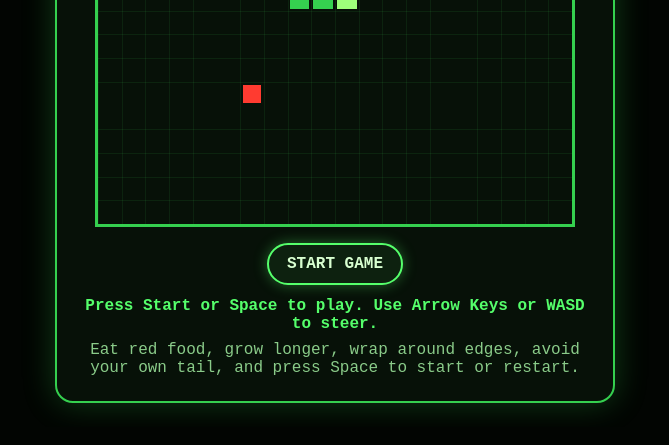
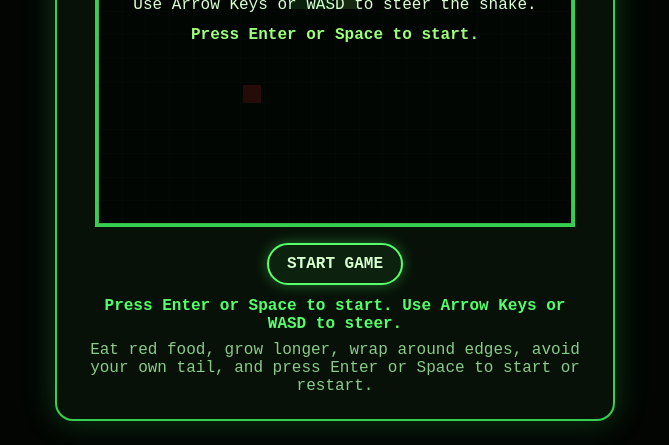
Before and after one commit to ifahrentholz/herdr-workflow-test, a website with bundled scripts: page index.html in a window 1280 px wide. Shown: the part 397-842 px from the top of the page, without its empty margins (305-974 px from the left). Built offline with nearby package versions, Linux system fonts and the light colour scheme.

Commit message:
feat: add start and game over flow

```diff
--- a/app.js
+++ b/app.js
@@ -2,14 +2,53 @@ import { createGame, directionFromKey } from './snake-core.js';
 
 export function statusMessage(state) {
   if (state.status === 'ready') {
-    return 'Press Start or Space to play. Use Arrow Keys or WASD to steer.';
+    return 'Press Enter or Space to start. Use Arrow Keys or WASD to steer.';
   }
 
   if (state.status === 'game-over') {
-    return `Game Over — Final Score ${state.score}. Press Restart or Space to play again.`;
+    return `Game Over — Final Score ${state.score}. Press Enter or Space to restart.`;
   }
 
   return 'Playing — use Arrow Keys or WASD';
+}
+
+export function gameFlowScreen(state) {
+  if (state.status === 'ready') {
+    return {
+      screen: 'start',
+      title: 'Ready to play?',
+      message: 'Use Arrow Keys or WASD to steer the snake.',
+      instruction: 'Press Enter or Space to start.',
+      isOverlayVisible: true,
+    };
+  }
+
+  if (state.status === 'game-over') {
+    return {
+      screen: 'game-over',
+      title: 'Game Over',
+      message: `Final Score: ${state.score}`,
+      instruction: 'Press Enter or Space to restart.',
+      isOverlayVisible: true,
+    };
+  }
+
+  return {
+    screen: 'game',
+    title: '',
+    message: '',
+    instruction: '',
+    isOverlayVisible: false,
+  };
+}
+
+export function isStartOrRestartKey(event) {
+  return (
+    event.code === 'Enter'
+    || event.key === 'Enter'
+    || event.code === 'Space'
+    || event.key === ' '
+  );
 }
 
 export function primaryActionLabel(state) {
@@ -72,6 +111,10 @@ function bootstrap() {
   const highscore = document.querySelector('[data-highscore]');
   const status = document.querySelector('[data-status]');
   const action = document.querySelector('[data-game-action]');
+  const flowOverlay = document.querySelector('[data-flow-overlay]');
+  const flowTitle = document.querySelector('[data-flow-title]');
+  const flowMessage = document.querySelector('[data-flow-message]');
+  const flowInstruction = document.querySelector('[data-flow-instruction]');
 
   if (!canvas || !score || !highscore || !status || !action) {
     return;
@@ -89,6 +132,16 @@ function bootstrap() {
     status.textContent = statusMessage(game.state);
     action.textContent = primaryActionLabel(game.state);
     action.disabled = game.state.status === 'playing';
+
+    const flowScreen = gameFlowScreen(game.state);
+    if (flowOverlay && flowTitle && flowMessage && flowInstruction) {
+      flowOverlay.hidden = !flowScreen.isOverlayVisible;
+      flowOverlay.dataset.screen = flowScreen.screen;
+      flowTitle.textContent = flowScreen.title;
+      flowMessage.textContent = flowScreen.message;
+      flowInstruction.textContent = flowScreen.instruction;
+    }
+
     drawGame(context, game.state);
   }
 
@@ -105,7 +158,7 @@ function bootstrap() {
   action.addEventListener('click', runPrimaryAction);
 
   window.addEventListener('keydown', (event) => {
-    if (event.code === 'Space' || event.key === ' ') {
+    if (isStartOrRestartKey(event)) {
       event.preventDefault();
       runPrimaryAction();
       return;
--- a/index.html
+++ b/index.html
@@ -20,13 +20,20 @@
         </div>
       </div>
 
-      <canvas data-game-canvas aria-label="20 by 20 Snake game board"></canvas>
+      <div class="game-board-frame">
+        <canvas data-game-canvas aria-label="20 by 20 Snake game board"></canvas>
+        <section class="flow-overlay" data-flow-overlay data-screen="start" aria-live="polite">
+          <h2 data-flow-title>Ready to play?</h2>
+          <p data-flow-message>Use Arrow Keys or WASD to steer the snake.</p>
+          <p data-flow-instruction>Press Enter or Space to start.</p>
+        </section>
+      </div>
 
       <div class="controls">
         <button class="game-action" type="button" data-game-action>Start Game</button>
       </div>
-      <p class="status" data-status>Press Start or Space to play. Use Arrow Keys or WASD to steer.</p>
-      <p class="help">Eat red food, grow longer, wrap around edges, avoid your own tail, and press Space to start or restart.</p>
+      <p class="status" data-status>Press Enter or Space to start. Use Arrow Keys or WASD to steer.</p>
+      <p class="help">Eat red food, grow longer, wrap around edges, avoid your own tail, and press Enter or Space to start or restart.</p>
     </main>
   </body>
 </html>
--- a/styles.css
+++ b/styles.css
@@ -73,15 +73,54 @@ h1 {
   white-space: nowrap;
 }
 
+.game-board-frame {
+  position: relative;
+  width: 100%;
+  max-width: 480px;
+  margin: 0 auto 16px;
+}
+
 canvas {
   display: block;
   width: 100%;
-  max-width: 480px;
   aspect-ratio: 1;
-  margin: 0 auto 16px;
   border: 3px solid #35d04f;
   background: #071108;
   image-rendering: pixelated;
+}
+
+.flow-overlay {
+  position: absolute;
+  inset: 3px;
+  display: grid;
+  place-content: center;
+  gap: 12px;
+  padding: 28px;
+  background: rgba(2, 5, 2, 0.86);
+  border: 1px solid rgba(85, 255, 107, 0.7);
+  color: #d8ffd0;
+  text-align: center;
+}
+
+.flow-overlay[hidden] {
+  display: none;
+}
+
+.flow-overlay h2,
+.flow-overlay p {
+  margin: 0;
+}
+
+.flow-overlay h2 {
+  color: #55ff6b;
+  font-size: clamp(1.7rem, 6vw, 3rem);
+  text-transform: uppercase;
+  text-shadow: 0 0 14px rgba(85, 255, 107, 0.65);
+}
+
+.flow-overlay p:last-child {
+  color: #9dff7a;
+  font-weight: 700;
 }
 
 .controls {
```
Also changed, not shown: test/snake.test.js (+37 -2 lines).
